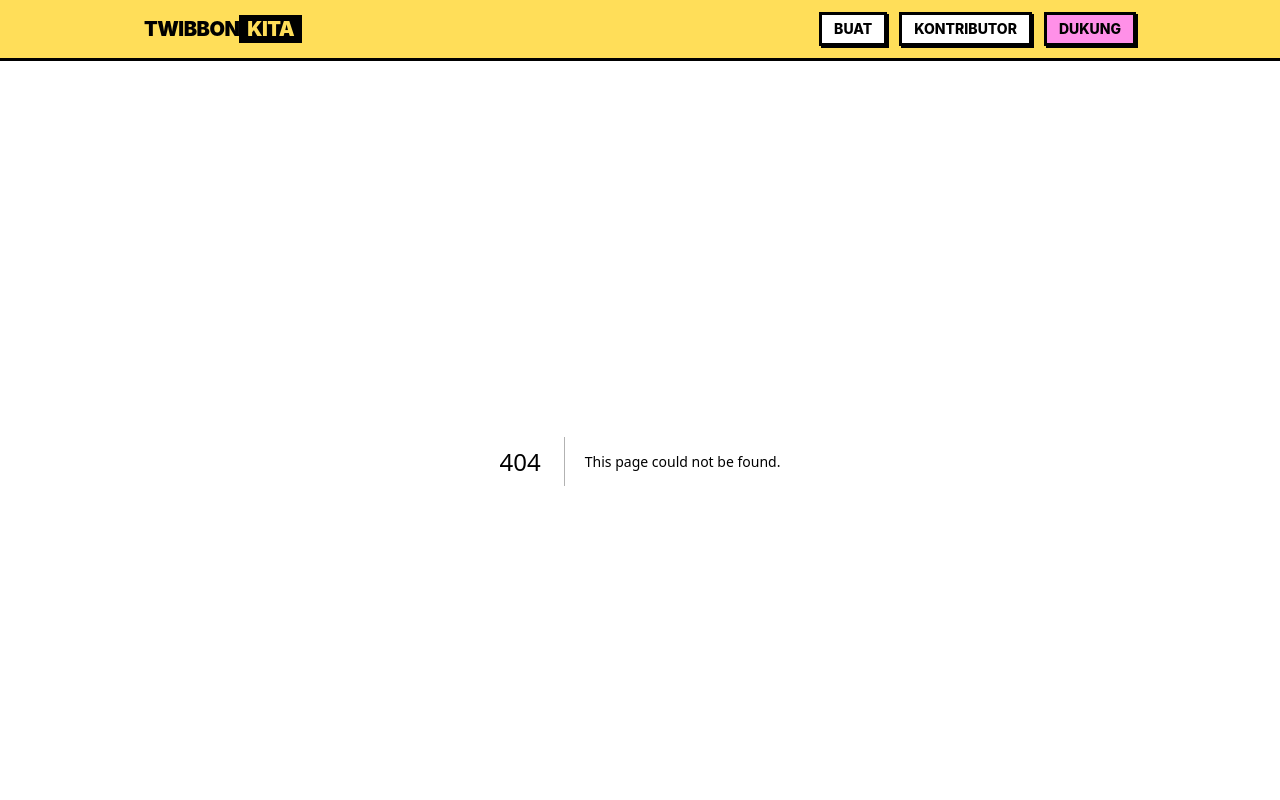
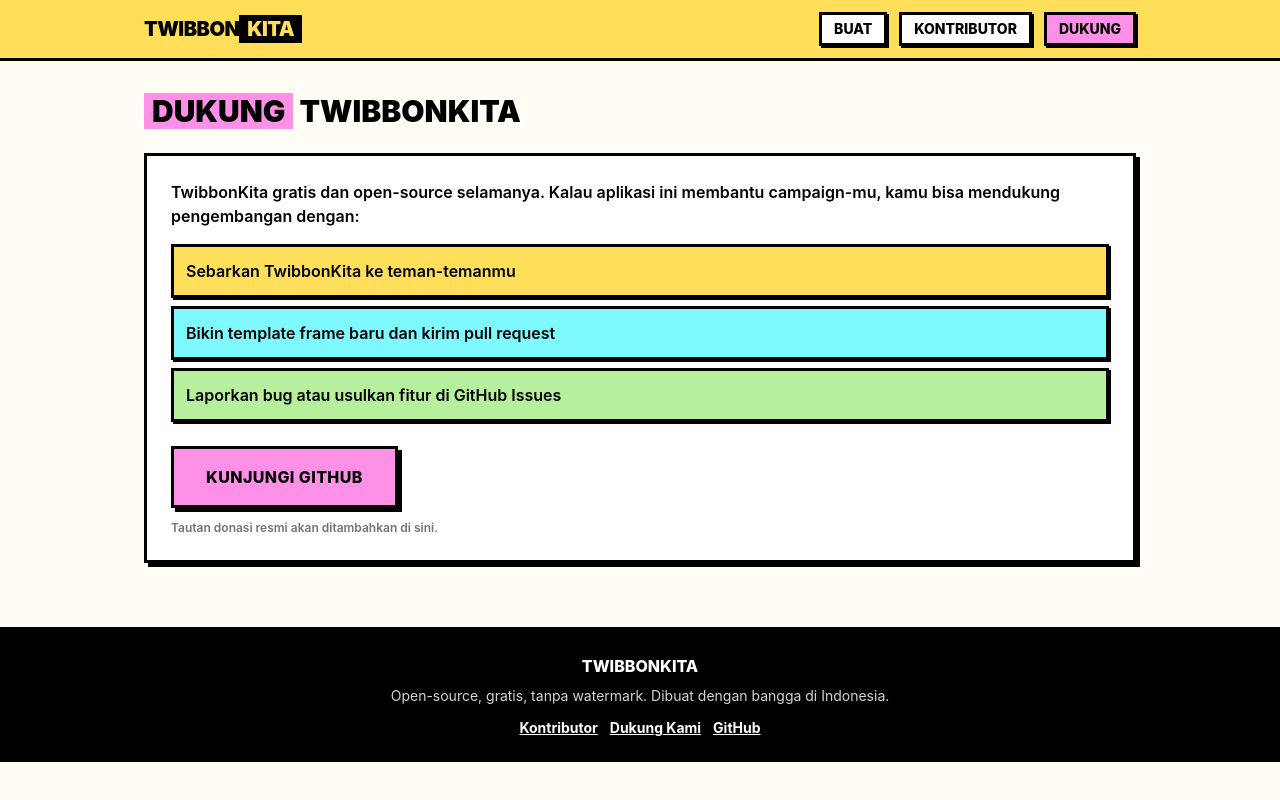
Before and after one commit to dandienter/twibbonkita, a Next.js app: page /dukung in a window 1280 px wide. Before the commit this address had no page. Shown: the top 800 px of the page. Built offline with nearby package versions, Linux system fonts and the light colour scheme.

Commit message:
Add app/dukung/page.tsx

```diff
--- /dev/null
+++ b/app/dukung/page.tsx
@@ -0,0 +1,37 @@
+export default function DukungPage() {
+  return (
+    <div className="pt-8">
+      <h1 className="text-3xl font-black uppercase">
+        <span className="bg-brutpink px-2">Dukung</span> TwibbonKita
+      </h1>
+      <div className="brut-card mt-6 bg-white p-6">
+        <p className="font-semibold">
+          TwibbonKita gratis dan open-source selamanya. Kalau aplikasi ini
+          membantu campaign-mu, kamu bisa mendukung pengembangan dengan:
+        </p>
+        <ul className="mt-4 space-y-2 font-semibold">
+          <li className="border-3 border-black bg-brutyellow p-3 shadow-brut-sm">
+            Sebarkan TwibbonKita ke teman-temanmu
+          </li>
+          <li className="border-3 border-black bg-brutcyan p-3 shadow-brut-sm">
+            Bikin template frame baru dan kirim pull request
+          </li>
+          <li className="border-3 border-black bg-brutlime p-3 shadow-brut-sm">
+            Laporkan bug atau usulkan fitur di GitHub Issues
+          </li>
+        </ul>
+        <a
+          href="https://github.com/dandienter/twibbonkita"
+          target="_blank"
+          rel="noreferrer"
+          className="brut-btn mt-6 bg-brutpink px-8 py-4"
+        >
+          Kunjungi GitHub
+        </a>
+        <p className="mt-3 text-xs font-semibold text-neutral-500">
+          Tautan donasi resmi akan ditambahkan di sini.
+        </p>
+      </div>
+    </div>
+  );
+}
```
